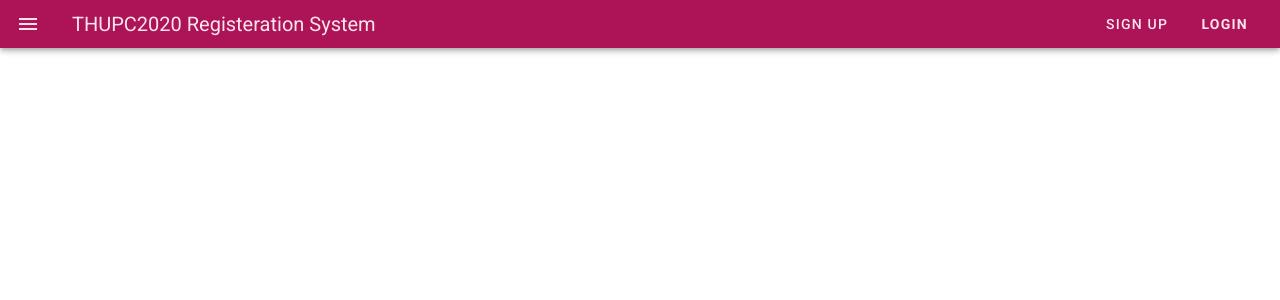
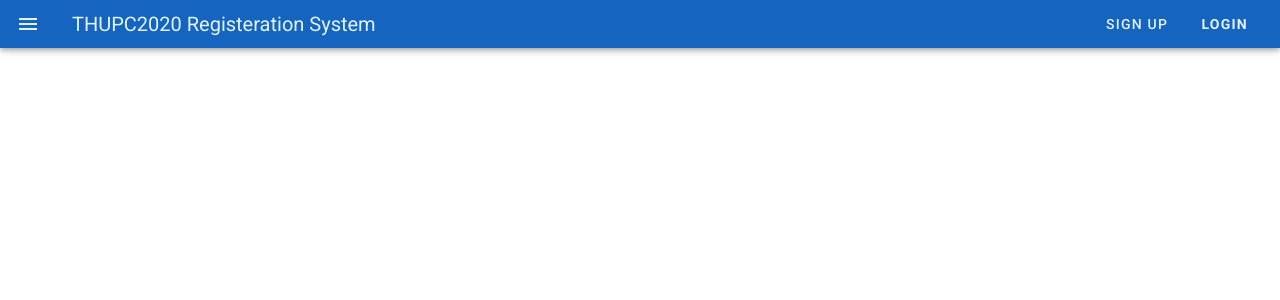
Before and after one commit to Cydiater/THUPC2020-Registeration-System, a Vue app in the folder frontend/: page / in a window 1280 px wide. Shown: the top 300 px of the page. Built offline with nearby package versions, Linux system fonts and the light colour scheme.

Commit message:
change the main color

```diff
--- a/frontend/src/components/LoginDialog.vue
+++ b/frontend/src/components/LoginDialog.vue
@@ -7,7 +7,7 @@
     >
 
       <v-card>
-        <v-card-title class = 'pink darken-2 pink--text text--lighten-5'>
+        <v-card-title class = 'blue darken-2 blue--text text--lighten-5'>
           <span class="headline ">Login</span>
         </v-card-title>
         <v-card-text>
--- a/frontend/src/components/Navbar.vue
+++ b/frontend/src/components/Navbar.vue
@@ -4,24 +4,24 @@
     <!-- Top Bar -->
 
     <v-app-bar
-      class = 'pink darken-3 pink--text text--lighten-5'
+      class = 'blue darken-3 blue--text text--lighten-5'
       dense
       app
       >
 
-      <v-app-bar-nav-icon @click = "showSidebar = !showSidebar" class = 'pink--text text--lighten-5'></v-app-bar-nav-icon>
+      <v-app-bar-nav-icon @click = "showSidebar = !showSidebar" class = 'blue--text text--lighten-5'></v-app-bar-nav-icon>
       <v-toolbar-title>THUPC2020 Registeration System</v-toolbar-title>
       <v-spacer></v-spacer>
 
       <v-btn
-        class = 'pink darken-3 pink--text text--lighten-5'
+        class = 'blue darken-3 blue--text text--lighten-5'
         text
         >
         <span>Sign up</span>
       </v-btn>
 
       <v-btn
-        class = 'pink darken-3 pink--text text--lighten-5'
+        class = 'blue darken-3 blue--text text--lighten-5'
         text
         @click = 'openLoginDialog'
         >
```
